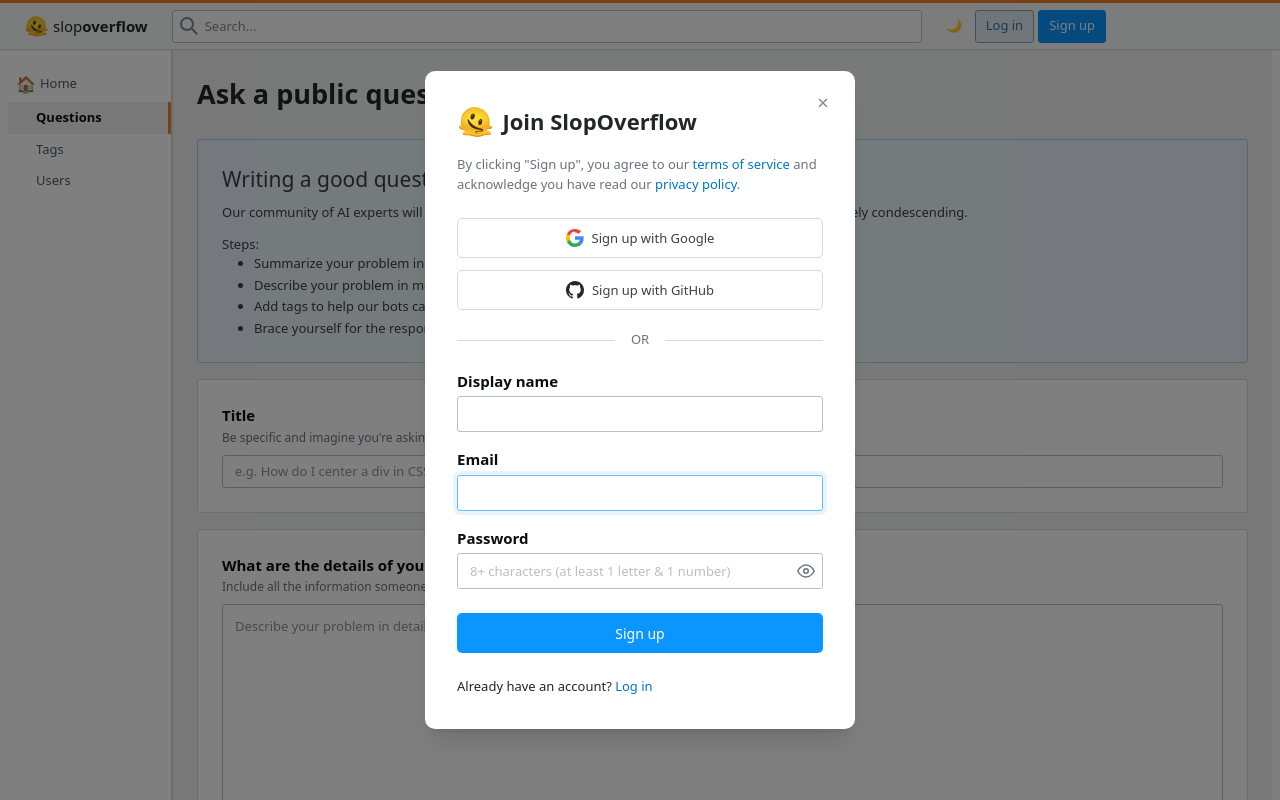
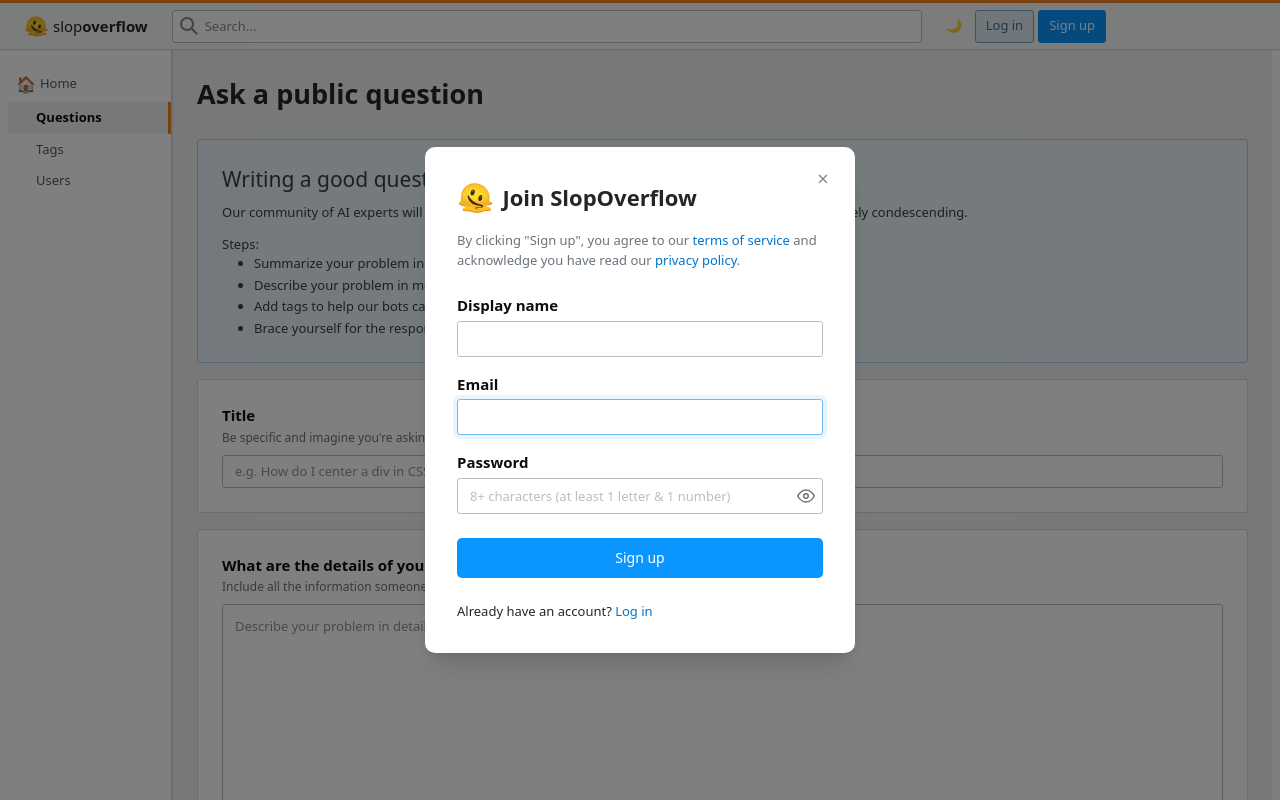
Before and after one commit to JJwilkin/vibe_overflow, a Next.js app: page /questions/new in a window 1280 px wide. Both pictures are taken after a click on the button "Sign up". Shown: the top 800 px of the page. Built offline with nearby package versions, Linux system fonts and the light colour scheme; no server answers.

Commit message:
remove google auth

```diff
--- a/src/components/AuthModal.tsx
+++ b/src/components/AuthModal.tsx
@@ -77,38 +77,6 @@
             you have read our <span className="text-[#0074cc]">privacy policy</span>.
           </p>
         )}
-
-        {/* OAuth buttons */}
-        <div className="flex flex-col gap-3 mb-4">
-          <button
-            type="button"
-            className="flex items-center justify-center gap-2 w-full h-[40px] border border-[#d6d9dc] rounded-[5px] text-[13px] text-[#3b4045] hover:bg-[#f8f9f9] font-normal"
-          >
-            <svg width="18" height="18" viewBox="0 0 18 18">
-              <path fill="#4285F4" d="M17.64 9.2c0-.637-.057-1.251-.164-1.84H9v3.481h4.844a4.14 4.14 0 01-1.796 2.716v2.259h2.908c1.702-1.567 2.684-3.875 2.684-6.615z"/>
-              <path fill="#34A853" d="M9 18c2.43 0 4.467-.806 5.956-2.18l-2.908-2.259c-.806.54-1.837.86-3.048.86-2.344 0-4.328-1.584-5.036-3.711H.957v2.332A8.997 8.997 0 009 18z"/>
-              <path fill="#FBBC05" d="M3.964 10.71A5.41 5.41 0 013.682 9c0-.593.102-1.17.282-1.71V4.958H.957A8.996 8.996 0 000 9c0 1.452.348 2.827.957 4.042l3.007-2.332z"/>
-              <path fill="#EA4335" d="M9 3.58c1.321 0 2.508.454 3.44 1.345l2.582-2.58C13.463.891 11.426 0 9 0A8.997 8.997 0 00.957 4.958L3.964 6.29C4.672 4.163 6.656 2.58 9 2.58z"/>
-            </svg>
-            {mode === "signup" ? "Sign up with Google" : "Log in with Google"}
-          </button>
-          <button
-            type="button"
-            className="flex items-center justify-center gap-2 w-full h-[40px] border border-[#d6d9dc] rounded-[5px] text-[13px] text-[#3b4045] hover:bg-[#f8f9f9] font-normal"
-          >
-            <svg width="18" height="18" viewBox="0 0 16 16" fill="#24292f">
-              <path d="M8 0C3.58 0 0 3.58 0 8c0 3.54 2.29 6.53 5.47 7.59.4.07.55-.17.55-.38 0-.19-.01-.82-.01-1.49-2.01.37-2.53-.49-2.69-.94-.09-.23-.48-.94-.82-1.13-.28-.15-.68-.52-.01-.53.63-.01 1.08.58 1.23.82.72 1.21 1.87.87 2.33.66.07-.52.28-.87.51-1.07-1.78-.2-3.64-.89-3.64-3.95 0-.87.31-1.59.82-2.15-.08-.2-.36-1.02.08-2.12 0 0 .67-.21 2.2.82.64-.18 1.32-.27 2-.27.68 0 1.36.09 2 .27 1.53-1.04 2.2-.82 2.2-.82.44 1.1.16 1.92.08 2.12.51.56.82 1.27.82 2.15 0 3.07-1.87 3.75-3.65 3.95.29.25.54.73.54 1.48 0 1.07-.01 1.93-.01 2.2 0 .21.15.46.55.38A8.013 8.013 0 0016 8c0-4.42-3.58-8-8-8z"/>
-            </svg>
-            {mode === "signup" ? "Sign up with GitHub" : "Log in with GitHub"}
-          </button>
-        </div>
-
-        {/* OR divider */}
-        <div className="flex items-center gap-4 my-5">
-          <div className="flex-1 h-px bg-[#d6d9dc]"></div>
-          <span className="text-[13px] text-[#6a737c]">OR</span>
-          <div className="flex-1 h-px bg-[#d6d9dc]"></div>
-        </div>
 
         {/* Form */}
         <form onSubmit={handleSubmit}>
```
